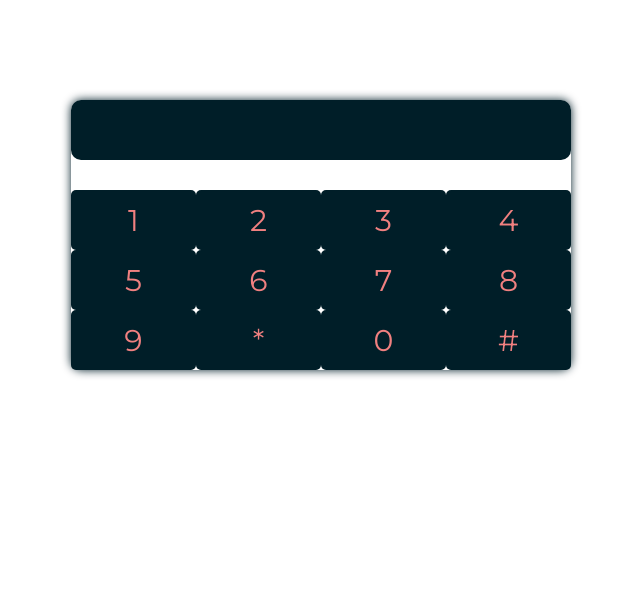
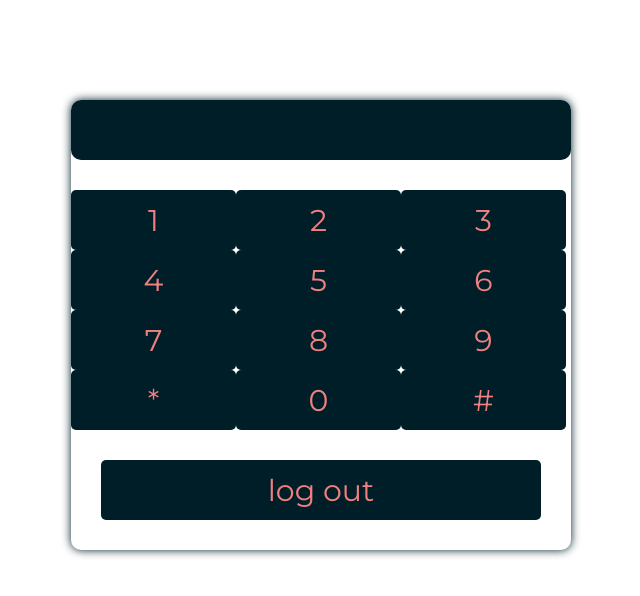
Before and after one commit to miyeaier/dialer, a React (Create React App) app: page / in a window 1280 px wide. Shown: the top 596 px of the page, without its empty margins (319-959 px from the left). Built offline with nearby package versions, Linux system fonts and the light colour scheme; the HTML template or start-up script is replaced by a standard one.

Commit message:
create logout button use filter to make all output ignoring all other character use array operation reduce do sum

```diff
--- a/src/App.js
+++ b/src/App.js
@@ -1,4 +1,4 @@
-import Dialer from "./components/Dialer"
+import Dialer from "./component/Dialer"
 
 function App() {
   return (
@@ -7,5 +7,4 @@ function App() {
     </div>
   );
 }
-
 export default App;
--- a/src/components/Dialer.jsx
+++ b/src/component/Dialer.jsx
@@ -1,13 +1,25 @@
 import React, { useState } from "react";
 import "./dialer.css";
 const Dialer = () => {
+  const [display, setDisplay] = useState("");
   const [expression, setExpression] = useState([]);
   const handleClick = (value) => {
+    setDisplay(value);
     setExpression([...expression, value]);
   };
+  const handleResult = () => {
+    const result = expression
+      .filter(Number)
+      .reduce((previousValue, currentValue) => previousValue + currentValue, 0);
+    setDisplay(result);
+    setExpression("");
+  };
+
   return (
     <div className="dialer">
-      <h3 type="number" className="display"></h3>
+      <h3 type="number" className="display">
+        {display}
+      </h3>
       <span className="expression">{expression}</span>
 
       <section className="panel">
@@ -27,6 +39,9 @@ const Dialer = () => {
           <button onClick={() => handleClick(0)}>0</button>
           <button onClick={() => handleClick("#")}>#</button>
         </section>
+        <section className="operators">
+          <button onClick={() => handleResult()}>log out</button>
+        </section>
       </section>
     </div>
   );
--- a/src/components/dialer.css
+++ b/src/component/dialer.css
@@ -25,10 +25,10 @@ button {
   color: lightcoral;
   cursor: pointer;
   transition: all 0.5s;
-  font-size: 20.2px;
+  font-size: 25px;
   border-radius: 5px;
   height: 60px;
-  width: 25%;
+  width: 33%;
   height: 60px;
   font-size: 30px;
 }
@@ -44,3 +44,14 @@ button:hover {
   display: flex;
   color: lightcoral
 }
+
+.operators {
+  padding: 30px;
+  display: flex;
+
+}
+
+.operators button {
+  flex: 1 1 0%;
+  color: lightcoral
+}
```
